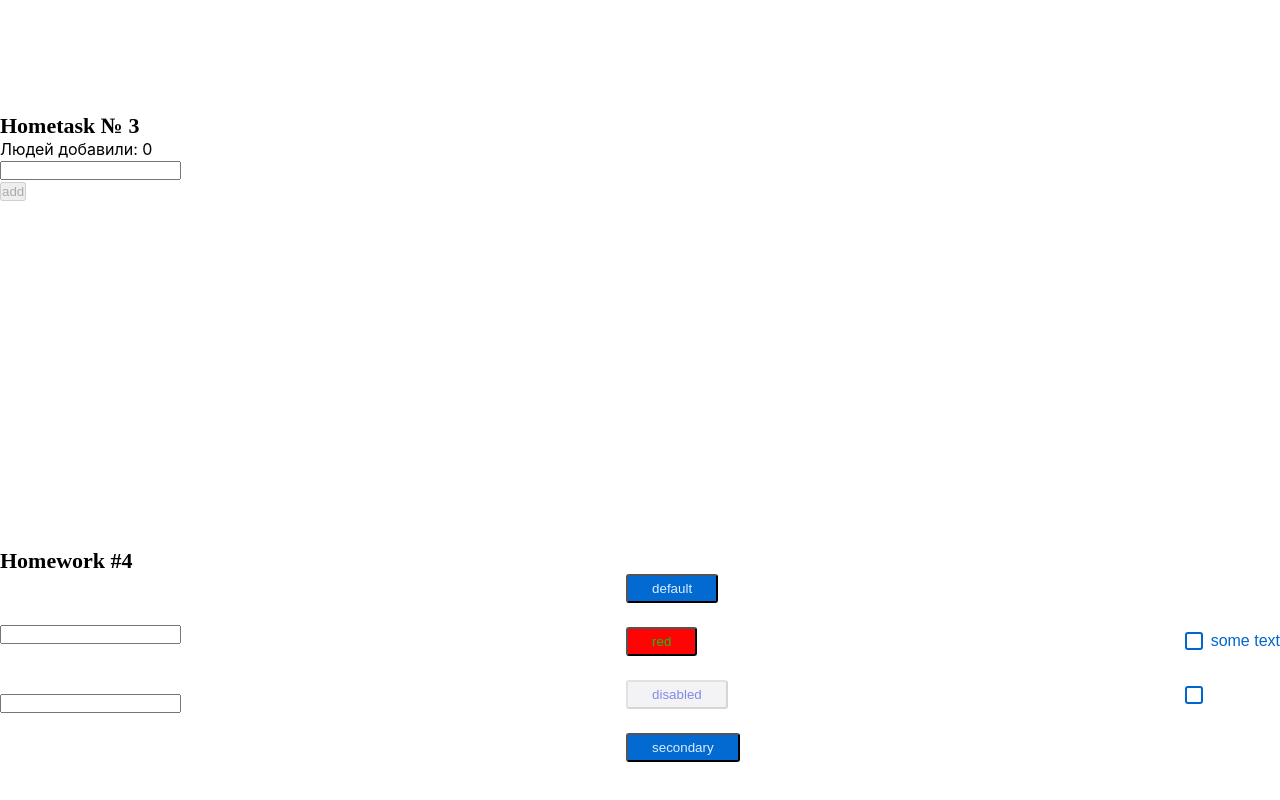
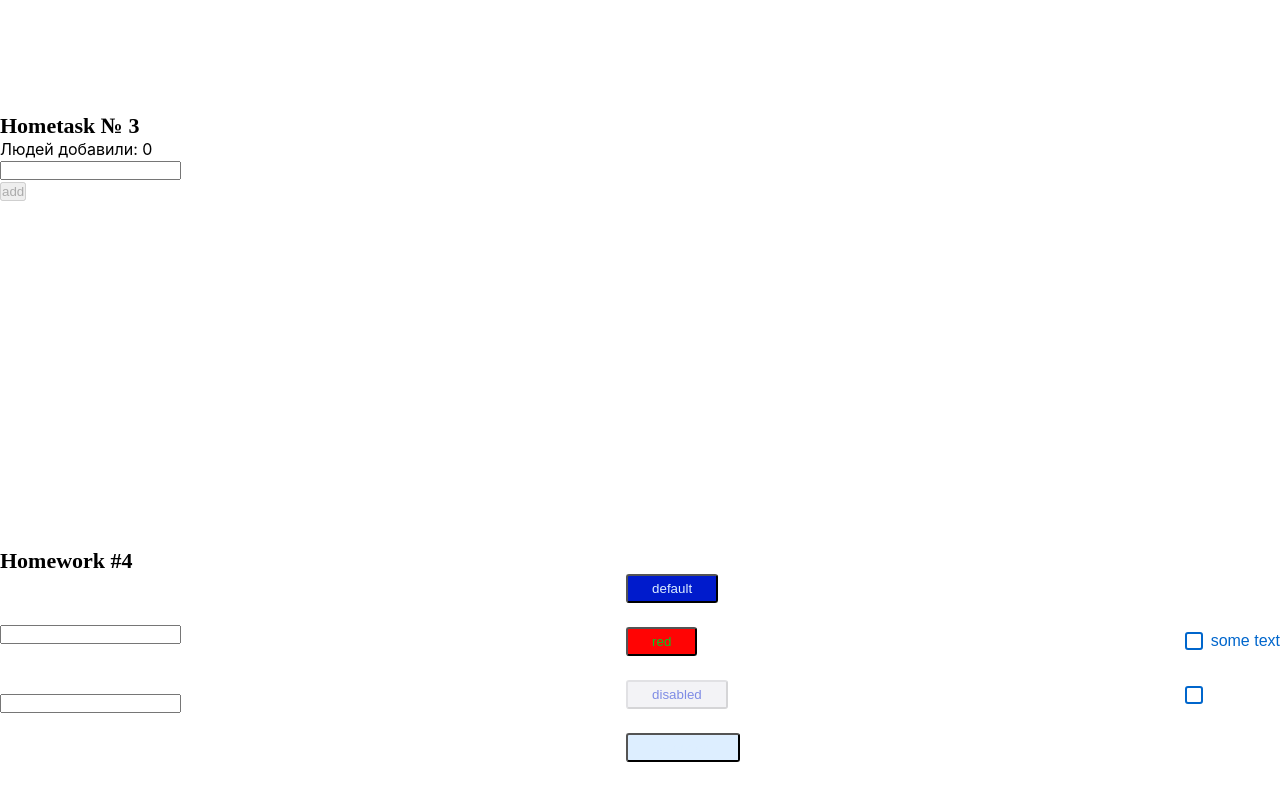
Before and after one commit to Maximaab/hws2, a React (Create React App) app: page / in a window 1280 px wide. Shown: the part 1280-2080 px from the top of the page. Built offline with nearby package versions, Linux system fonts and the light colour scheme.

Commit message:
Commit 06.11

```diff
--- a/src/s2-homeworks/hw04/common/c2-SuperButton/SuperButton.tsx
+++ b/src/s2-homeworks/hw04/common/c2-SuperButton/SuperButton.tsx
@@ -19,11 +19,13 @@ const SuperButton: React.FC<SuperButtonPropsType> = (
 ) => {
     const finalClassName = s.button
         + (disabled
-                ? " " + s.disabled
-                : xType === 'red'
-                    ? " " + s.red
-        + (className ? ' ' + className : '') : " ") // задачка на смешивание классов
-
+            ? " " + s.disabled
+            : xType === 'red'
+                ? " " + s.red
+                : xType === "secondary"
+                    ? " " + s.secondary : " " + s.default)
+        + (className ? ' ' + className : '') // задачка на смешивание классов
+    console.log(finalClassName)
     return (
         <button
             disabled={disabled}
```
